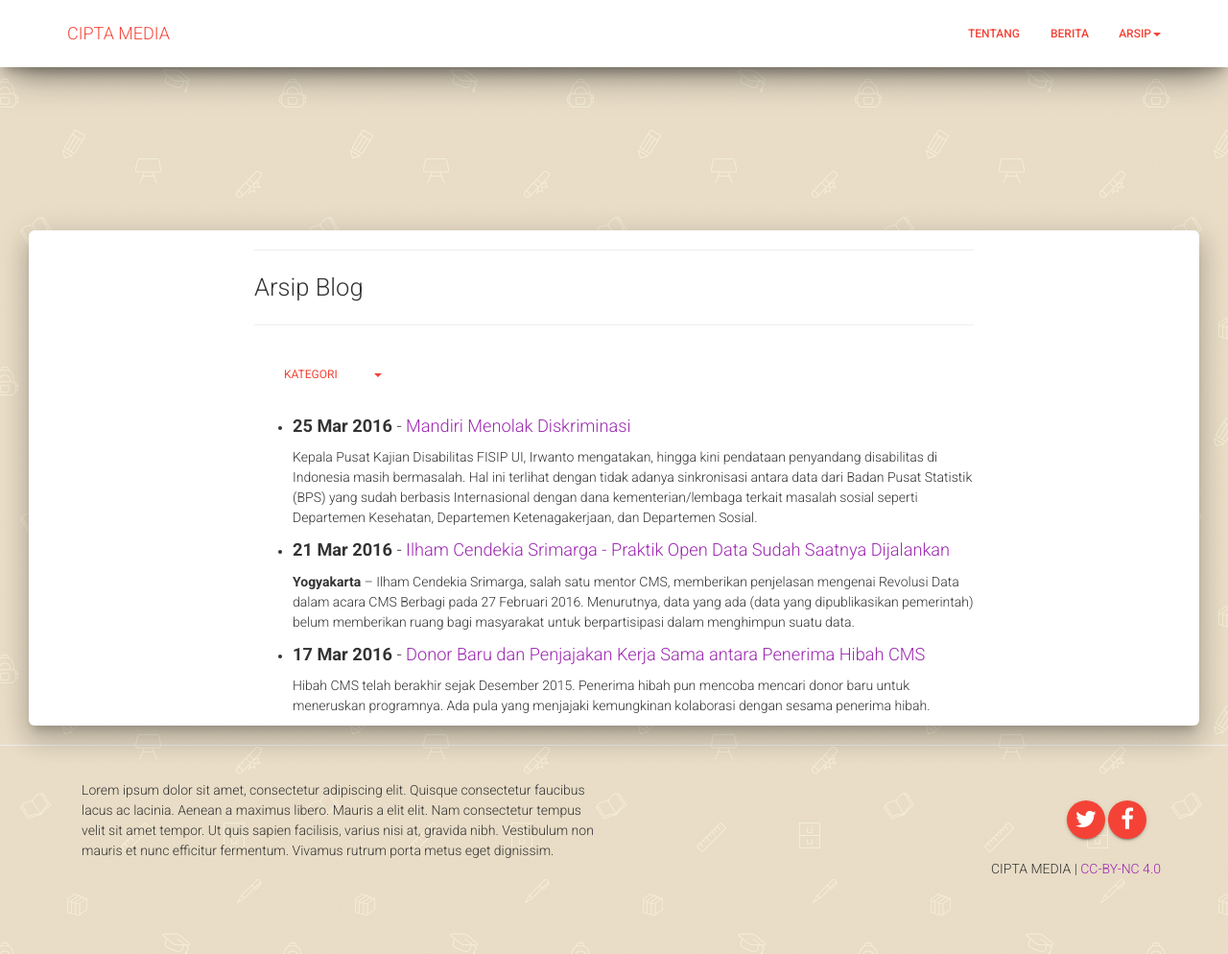
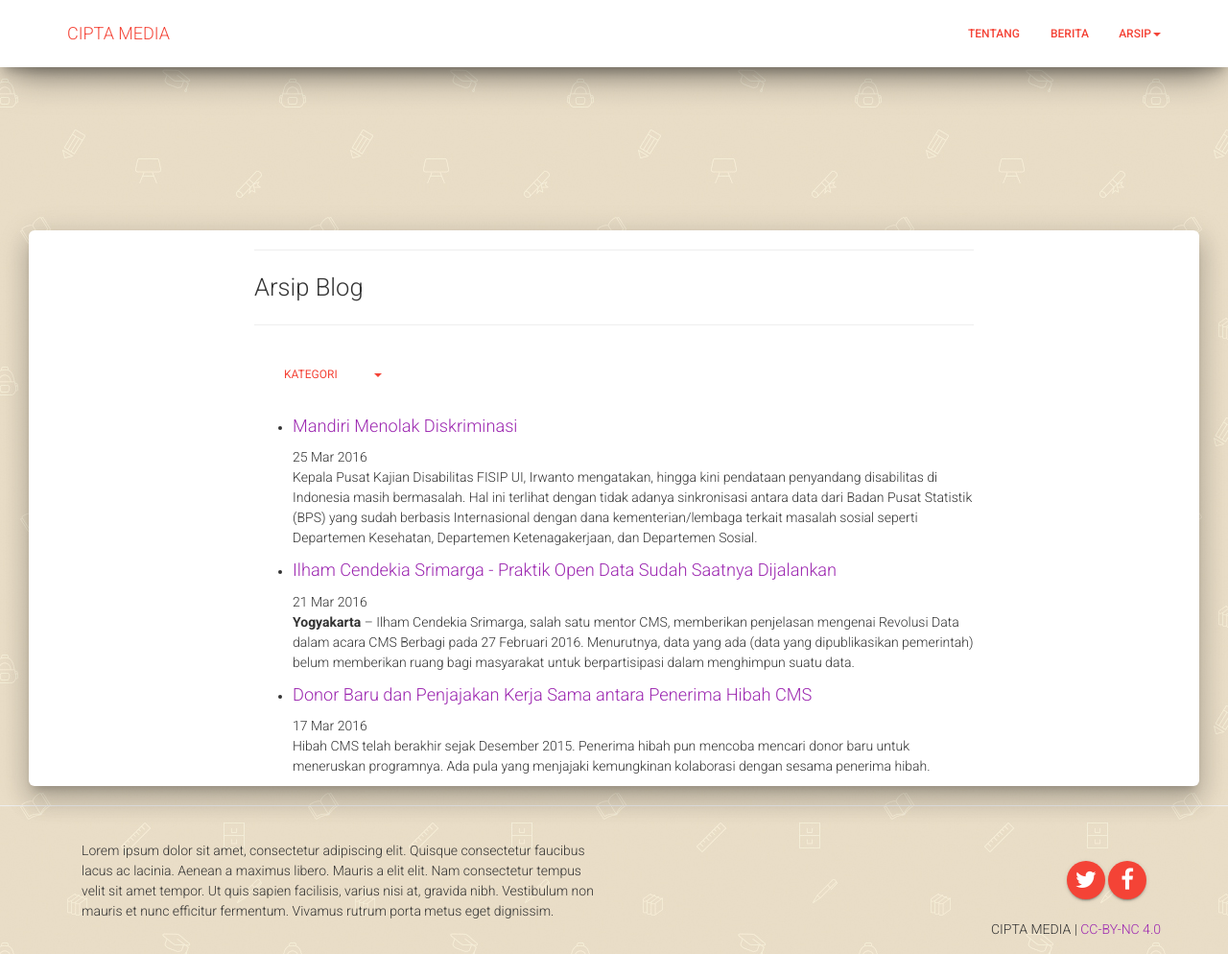
Before and after one commit to riouwa/ciptamedia.github.io, a Jekyll site: the page built from blog.md, in a window 1280 px wide and 994 px high. Shown: the whole window at 96% size. Built offline with Jekyll 4.4.1, drawn with Linux system fonts in a browser that asks for light colours; nearby versions of some CDN libraries.

Commit message:
Update blog.md

```diff
--- a/blog.md
+++ b/blog.md
@@ -23,7 +23,8 @@ layout: main
     <div class="tab-pane active" id="all">
       <ul>
         {% for post in site.posts %}
-          <li><h4><span><b>{{ post.date | date_to_string }}</b></span> - <a href="{{ site.baseurl }}{{ post.url }}">{{ post.title }}</a></h4>
+          <li><h4><a href="{{ site.baseurl }}{{ post.url }}">{{ post.title }}</a></h4>
+          <span>{{ post.date | date_to_string }}</span>
           {{ post.excerpt }}</li>
         {% endfor %}
       </ul>
@@ -31,7 +32,8 @@ layout: main
     <div class="tab-pane" id="berita">
       <ul>
         {% for post in site.categories.Berita %}
-          <li><h4><span><b>{{ post.date | date_to_string }}</b></span> - <a href="{{ site.baseurl }}{{ post.url }}">{{ post.title }}</a></h4>
+          <li><h4><a href="{{ site.baseurl }}{{ post.url }}">{{ post.title }}</a></h4>
+          <span>{{ post.date | date_to_string }}</span>
           {{ post.excerpt }}</li>
         {% endfor %}
       </ul>
@@ -39,7 +41,8 @@ layout: main
     <div class="tab-pane" id="kajian">
       <ul>
         {% for post in site.categories.Kajian %}
-          <li><h4><span><b>{{ post.date | date_to_string }}</b></span> - <a href="{{ site.baseurl }}{{ post.url }}">{{ post.title }}</a></h4>
+          <li><h4><a href="{{ site.baseurl }}{{ post.url }}">{{ post.title }}</a></h4>
+          <span>{{ post.date | date_to_string }}</span>
           {{ post.excerpt }}</li>
         {% endfor %}
       </ul>
```
